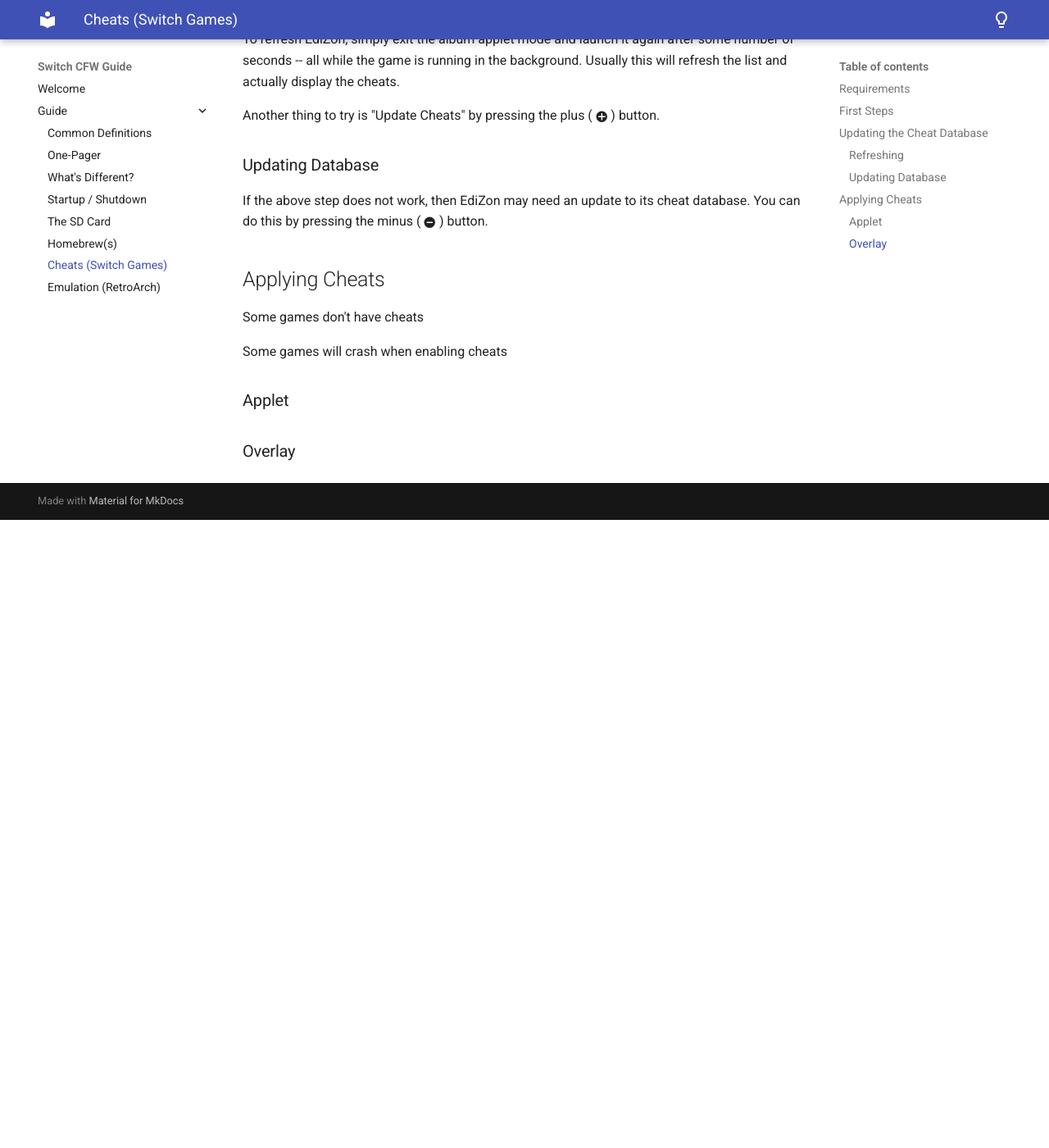
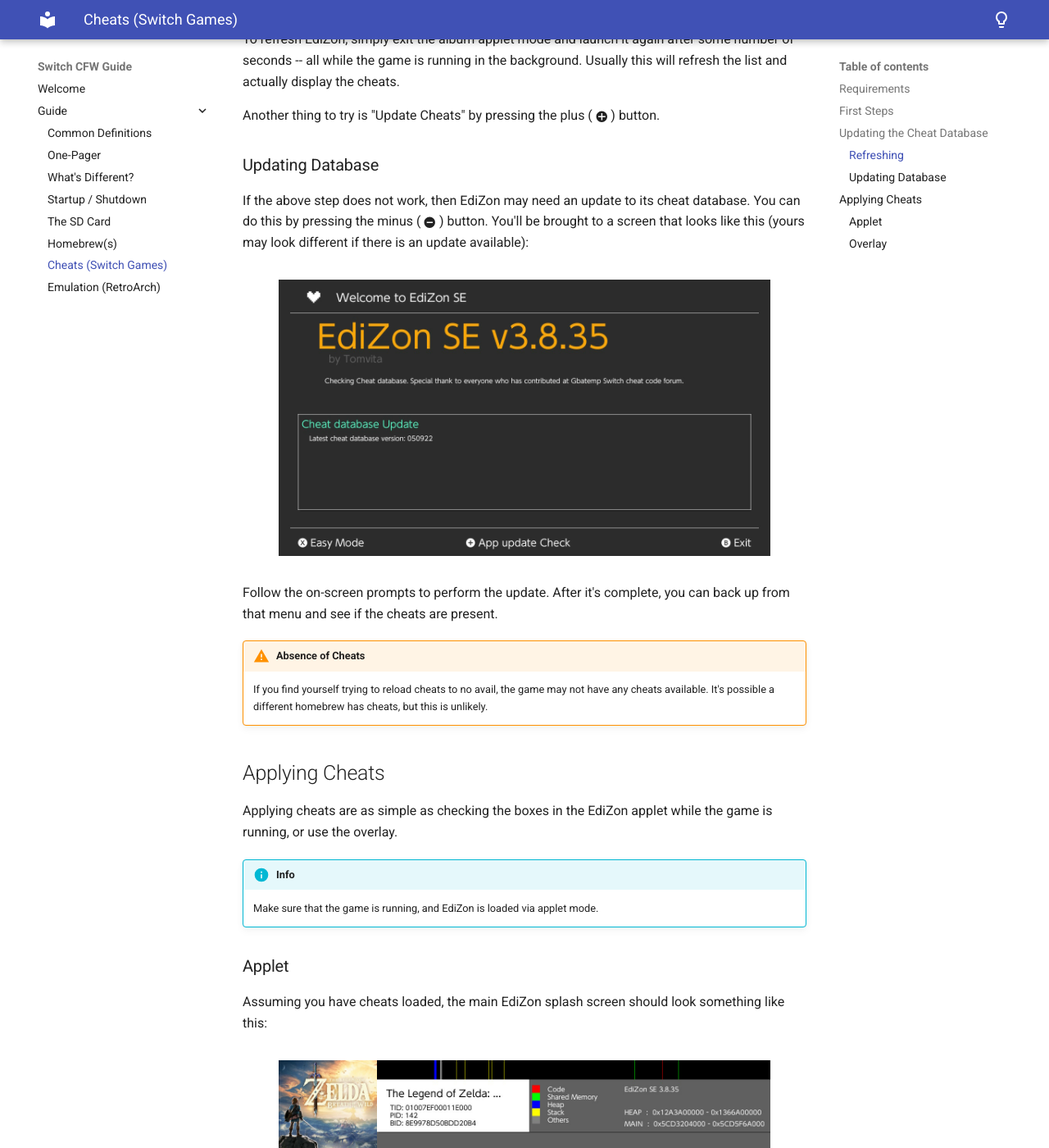
Before and after one commit to Tabrnicus/Switch-CFW-Guide, an MkDocs documentation site: the page built from docs/guide/switch-cheats.md, in a window 1280 px wide and 1400 px high, scrolled down 1290 px. Shown: the whole window at 82% size. Built offline with MkDocs 1.6.1 and Material for MkDocs 9.7.7, drawn with Linux system fonts in a browser that asks for light colours; before the commit the page ends 1924 px from its top, so only the background shows below that; some of the changed text lies outside the part shown.

Commit message:
add mor eon database and application

```diff
--- a/docs/guide/switch-cheats.md
+++ b/docs/guide/switch-cheats.md
@@ -34,14 +34,35 @@
 
 ### Updating Database
 
-If the above step does not work, then EdiZon may need an update to its cheat database. You can do this by pressing the minus (:nx-buttons-minus:) button.
+If the above step does not work, then EdiZon may need an update to its cheat database. You can do this by pressing the minus (:nx-buttons-minus:) button. You'll be brought to a screen that looks like this (yours may look different if there is an update available):
+
+<figure markdown>
+  ![EdiZon Update Screen](../assets/images/edizon-update.png){ width=600 }
+</figure>
+
+Follow the on-screen prompts to perform the update. After it's complete, you can back up from that menu and see if the cheats are present.
+
+!!! warning "Absence of Cheats"
+    If you find yourself trying to reload cheats to no avail, the game may not have any cheats available. It's possible a different homebrew has cheats, but this is unlikely.
 
 ## Applying Cheats
 
-Some games don't have cheats
+Applying cheats are as simple as checking the boxes in the EdiZon applet while the game is running, or use the overlay.
 
-Some games will crash when enabling cheats
+!!! info
+    Make sure that the game is running, and EdiZon is loaded via applet mode.
 
 ### Applet
 
+Assuming you have cheats loaded, the main EdiZon splash screen should look something like this:
+
+<figure markdown>
+  ![EdiZon with Cheats](../assets/images/edizon-applet.png){ width=600 }
+</figure>
+
+Simply just check the cheats that you want to enable and go back to the game.
+
+!!! warning "Applying Too Many Cheats"
+    Some games are pretty picky about modifications to the game, so you can expect to encounter some crashes or unexpected behaviour, especially when applying multiple at once.
+
 ### Overlay
```
Also changed, not shown: docs/assets/images/edizon-applet.png (added), docs/assets/images/edizon-update.png (added).
